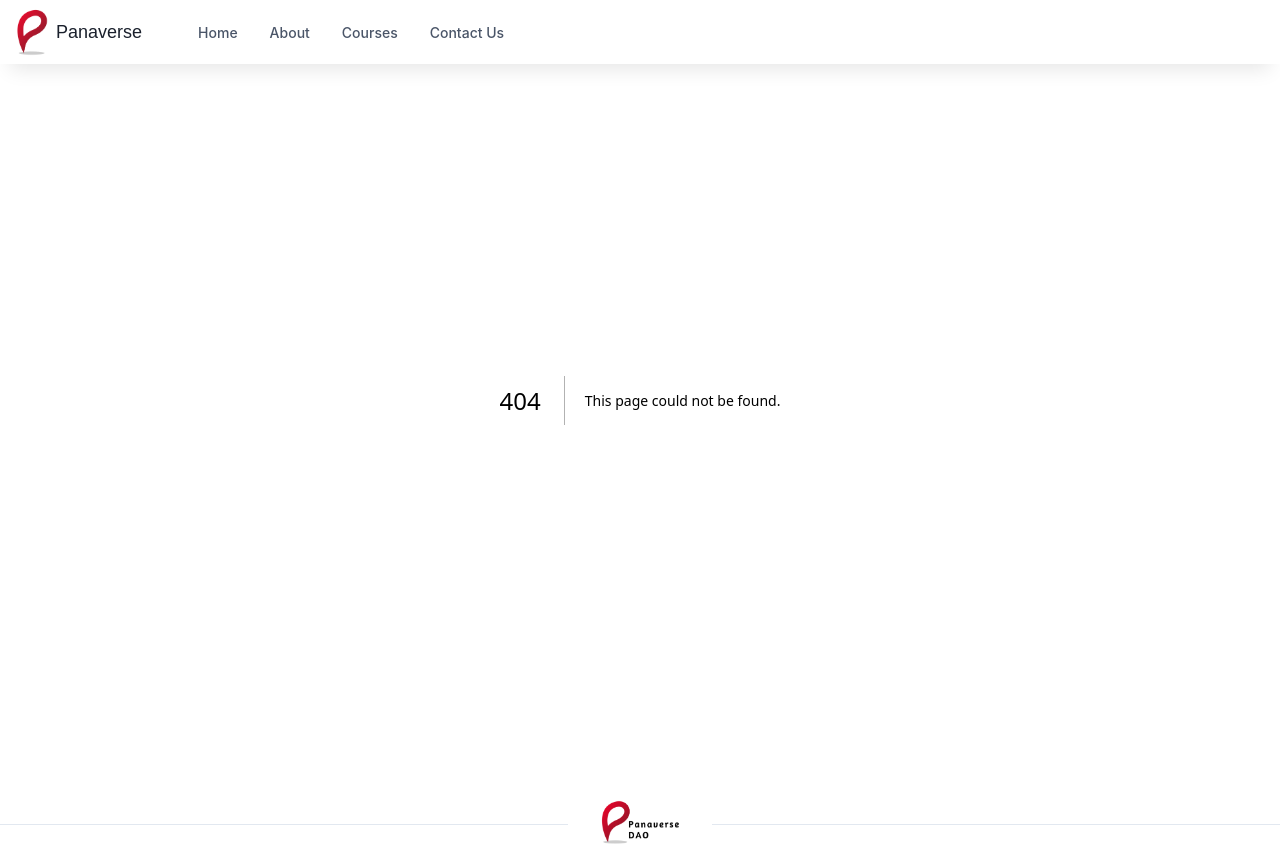
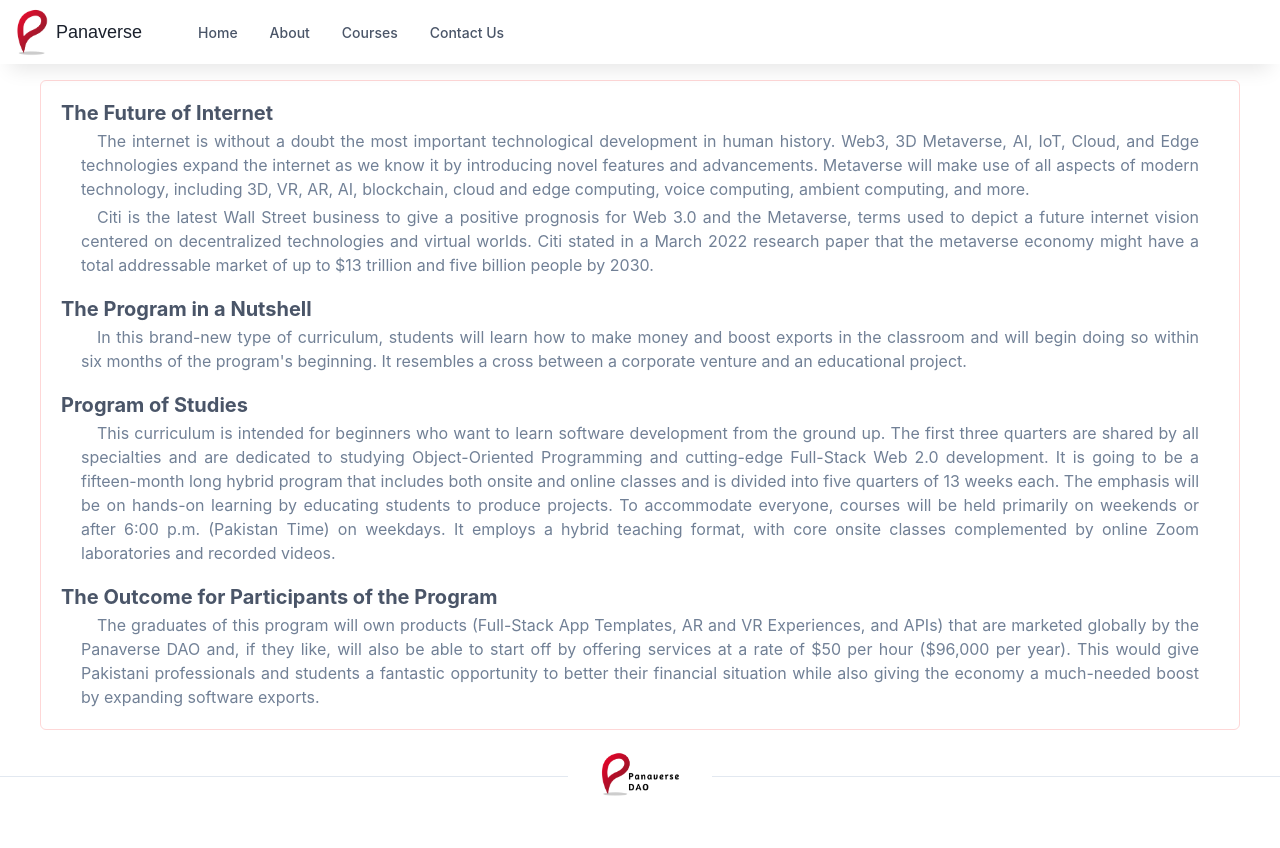
Before and after one commit to hassan-ak/next-tailwind-metaverse, a Next.js app: page /about in a window 1280 px wide. Before the commit this address had no page. After the commit the page ends 800 px from the top, so only its background shows below. Built offline with nearby package versions, Linux system fonts and the light colour scheme.

Commit message:
12. Create About Page

```diff
--- /dev/null
+++ b/src/app/(pages)/about/aboutPageComponents/AboutPage.tsx
@@ -0,0 +1,35 @@
+// About Page Components
+
+import React from 'react';
+import { Box, Heading, Text } from '@chakra-ui/react';
+import { ABOUT_ITEMS } from '@/appContent/aboutContnet';
+
+// Function Returns a Box by mapping over about data
+export default function AboutPage() {
+  return (
+    <>
+      {ABOUT_ITEMS.map((aboutItem) => (
+        <Box key={aboutItem.id}>
+          {/* Heading */}
+          <Heading size='md' mt='5' color='gray.600'>
+            {aboutItem.title}
+          </Heading>
+          {/* Description */}
+          <Box px={['3', '5']} textAlign={'justify'} mb='5'>
+            {aboutItem.para.map((paraItem) => (
+              <Text
+                pt='1'
+                fontSize={['sm', 'md']}
+                key={paraItem.id}
+                color='gray.500'
+              >
+                &emsp;
+                {paraItem.content}
+              </Text>
+            ))}
+          </Box>
+        </Box>
+      ))}
+    </>
+  );
+}
--- /dev/null
+++ b/src/app/(pages)/about/page.tsx
@@ -0,0 +1,23 @@
+// About Page
+'use client';
+
+import React from 'react';
+import { Box } from '@chakra-ui/react';
+import AboutPage from './aboutPageComponents/AboutPage';
+
+// Function returns about page
+export default function About() {
+  return (
+    <Box
+      border='1px'
+      borderColor='red.100'
+      marginTop='20'
+      marginBottom='5'
+      mx={['5', '10']}
+      px='5'
+      borderRadius='md'
+    >
+      <AboutPage></AboutPage>
+    </Box>
+  );
+}
```
